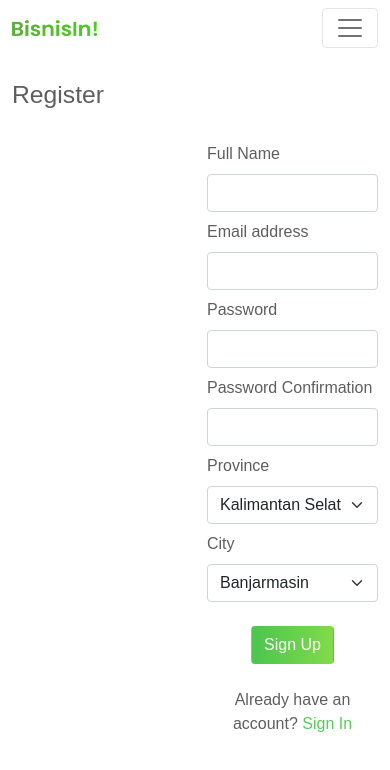
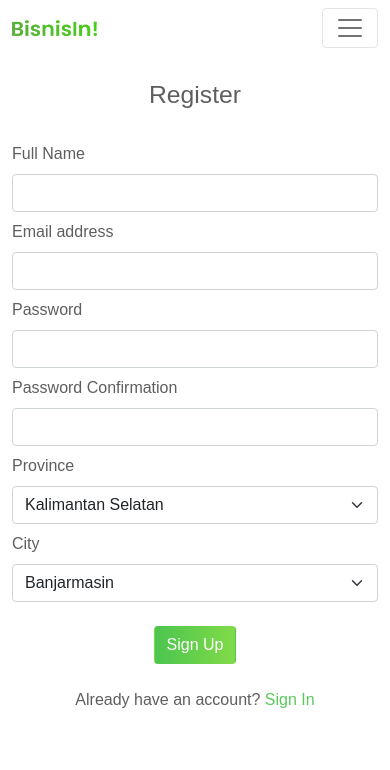
Before and after one commit to riandyhasan/NeighborhoodHacks, a plain HTML site: page register.html in a window 390 px wide. Drawn offline with nearby package versions, Linux system fonts and the light colour scheme.

Commit message:
register responsive

```diff
--- a/register.html
+++ b/register.html
@@ -37,12 +37,12 @@
 
     <!-- Register -->
     <section class="register container">
-      <div class="row my-4" style="color: rgba(0, 0, 0, 0.63); font-weight: 600">
+      <div class="row my-4 text-center text-md-start" style="color: rgba(0, 0, 0, 0.63); font-weight: 600">
         <div class="col">
           <h2>Register</h2>
         </div>
       </div>
-      <div class="row jumbotron d-flex flex-row align-items-center justify-content-center mb-5">
+      <div class="row d-flex flex-column flex-md-row align-items-center justify-content-center mb-5">
         <div class="col">
           <img src="img/Register.png" alt="Landing" width="625" class="d-none d-md-block" />
         </div>
```
